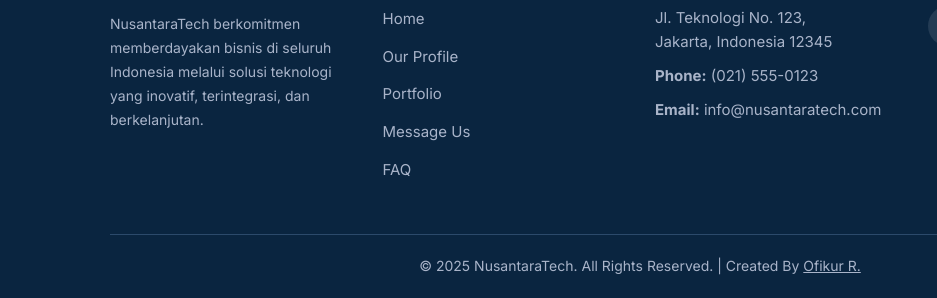
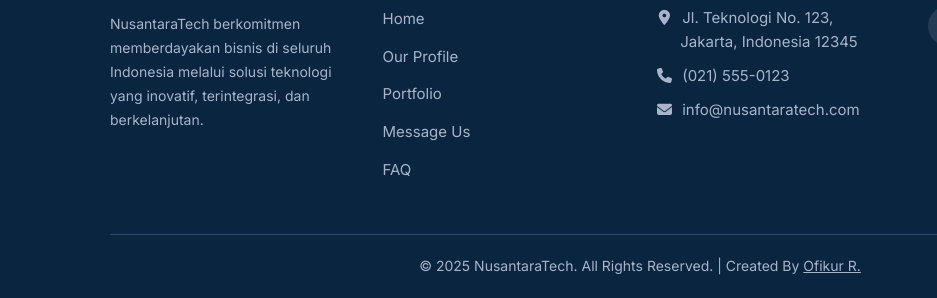
Before and after one commit to Revou-Coding-Camp/codingcamp-25-aug-25-ofikur, a plain HTML site: page profile.html in a window 1280 px wide. Shown: the part 1604-1902 px from the top of the page, 0-937 px from the left. Drawn offline with nearby package versions, Linux system fonts and the light colour scheme.

Commit message:
feat(footer): add icons to contact information

```diff
--- a/profile.html
+++ b/profile.html
@@ -124,9 +124,9 @@
                 </div>
                 <div class="footer-column footer-contact">
                     <h3>Contact Us</h3>
-                    <p>Jl. Teknologi No. 123,<br>Jakarta, Indonesia 12345</p>
-                    <p><strong>Phone:</strong> (021) 555-0123</p>
-                    <p><strong>Email:</strong> <a href="mailto:info@nusantaratech.com">info@nusantaratech.com</a></p>
+                    <p><i class="fas fa-map-marker-alt fa-fw"></i>&nbsp; Jl. Teknologi No. 123,<br>&nbsp;&nbsp;&nbsp;&nbsp;&nbsp; Jakarta, Indonesia 12345</p>
+                    <p><i class="fas fa-phone fa-fw"></i>&nbsp; (021) 555-0123</p>
+                    <p><i class="fas fa-envelope fa-fw"></i>&nbsp; <a href="mailto:info@nusantaratech.com">info@nusantaratech.com</a></p>
                 </div>
                 <div class="footer-column footer-social">
                     <h3>Follow Us</h3>
```
Also changed, not shown: index.html (+3 -3 lines).
